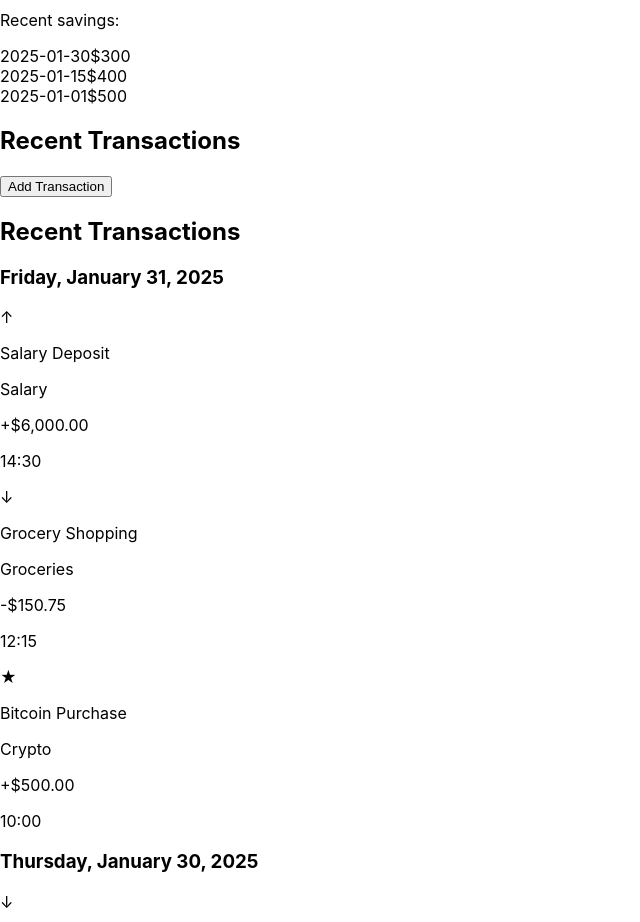
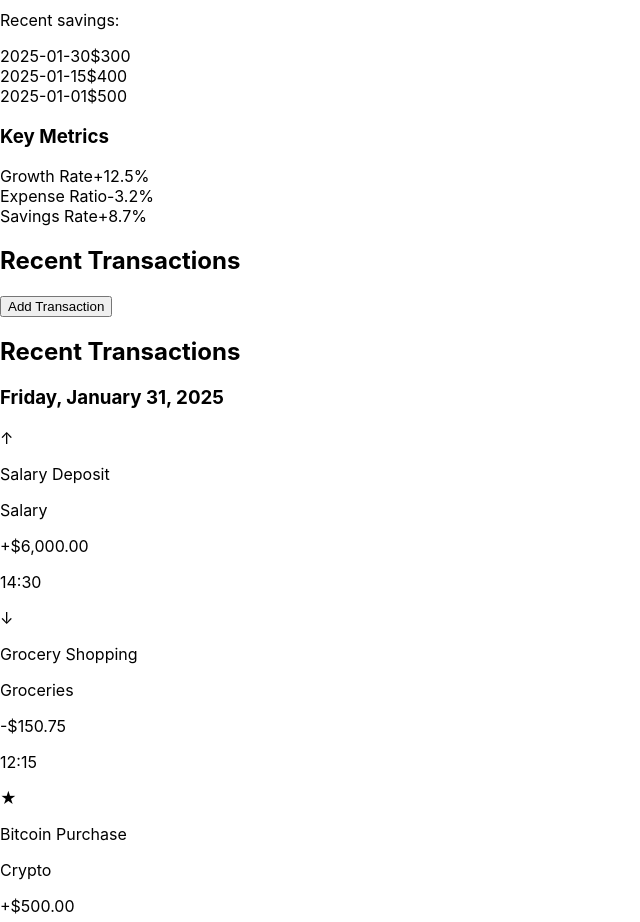
Before and after one commit to ibxibx/finpanel, a React (Create React App) app: page / in a window 1280 px wide. Shown: the part 1320-2242 px from the top of the page, without its empty margins (0-640 px from the left). Built offline with nearby package versions, Linux system fonts and the light colour scheme.

Commit message:
Added the MetricGroup component

```diff
--- a/src/App.js
+++ b/src/App.js
@@ -7,6 +7,7 @@ import { TransactionsCard } from "./components/TransactionsCard";
 import { AddTransactionForm } from "./components/AddTransactionForm";
 import { LoadingProvider, useLoading } from "./contexts/LoadingContext";
 import { SessionTimer } from "./components/SessionTimer";
+import MetricGroup from "./components/MetricGroup";
 
 function AppContent() {
   // Main financial data state
@@ -311,6 +312,10 @@ function AppContent() {
               </div>
             </div>
 
+            <div className="mt-4">
+              <MetricGroup />
+            </div>
+
             <div className="mt-8 grid grid-cols-1 md:grid-cols-2 gap-4">
               <div>
                 <div className="flex justify-between items-center mb-4">
```
